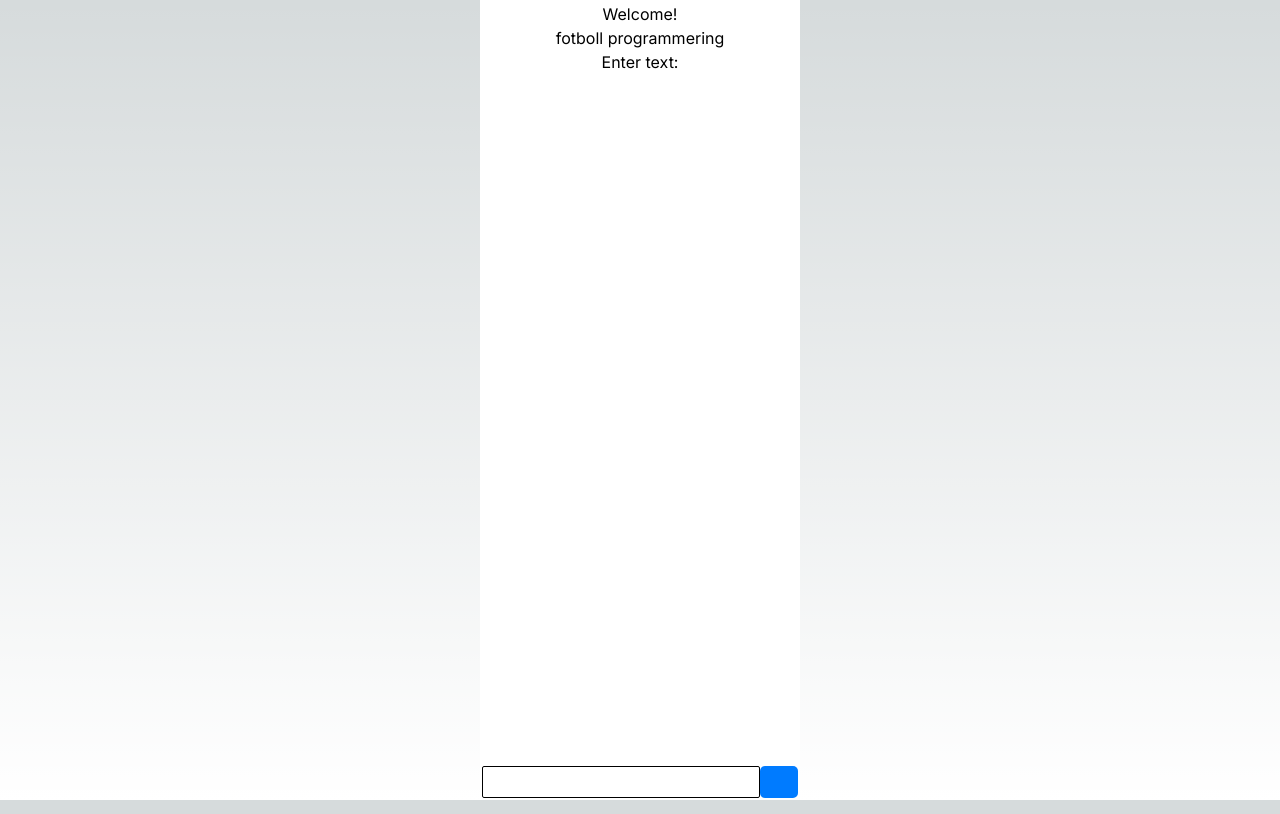
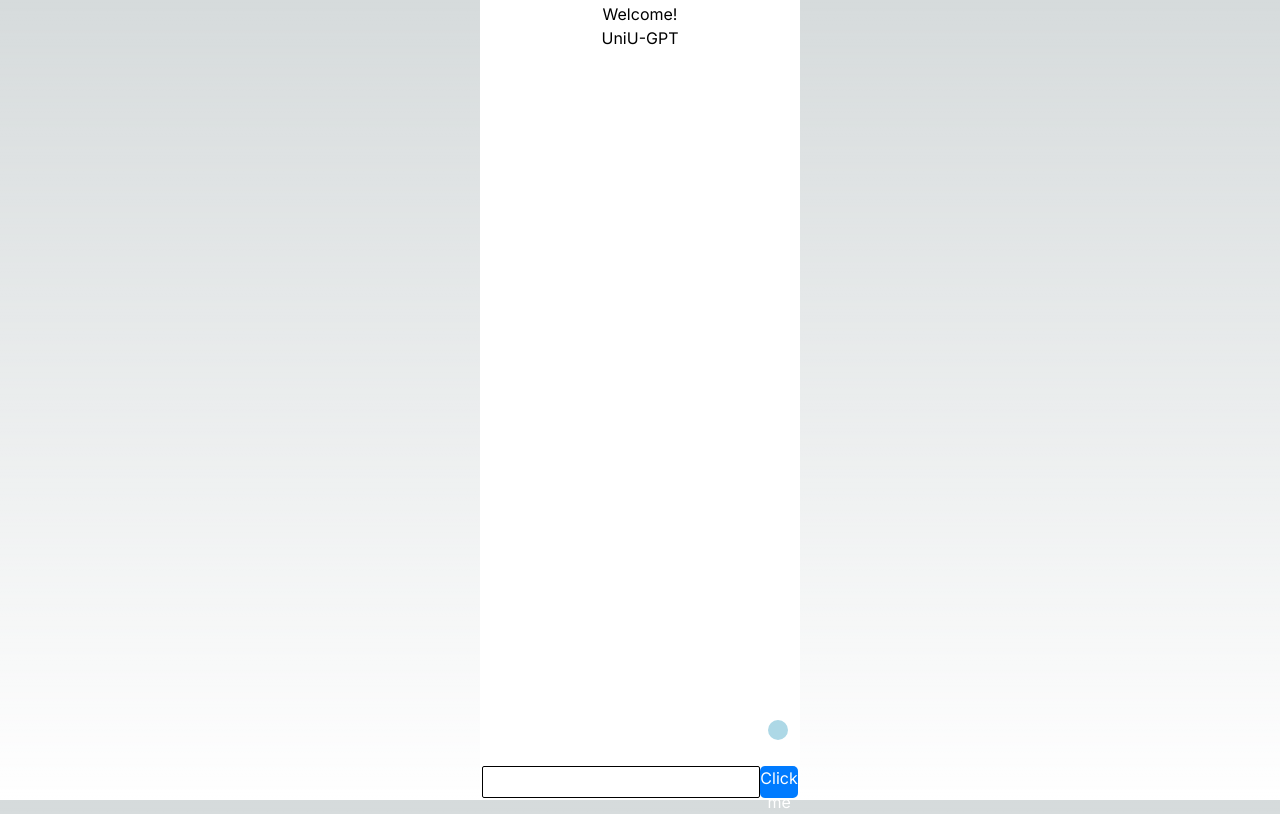
Before and after one commit to Karl-Johan-Jacobson/Ladusvala, a Next.js app in the folder uniuggla/: page /program-recommendations in a window 1280 px wide. Built offline with nearby package versions, Linux system fonts and the light colour scheme.

Commit message:
Task3.2 not done yet

```diff
--- a/uniuggla/app/program-recommendations/buttonLogic.js
+++ b/uniuggla/app/program-recommendations/buttonLogic.js
@@ -1,8 +1,7 @@
 "use strict";
 Object.defineProperty(exports, "__esModule", { value: true });
-exports.buttonLogic = void 0;
-var button = document.getElementById("send");
-function buttonLogic() {
-    console.log("Button was clicked");
-}
-exports.buttonLogic = buttonLogic;
+exports.handleButtonClick = void 0;
+var handleButtonClick = function (userInput) {
+    return userInput + "\n";
+};
+exports.handleButtonClick = handleButtonClick;
--- a/uniuggla/app/program-recommendations/buttonLogic.ts
+++ b/uniuggla/app/program-recommendations/buttonLogic.ts
@@ -1,7 +1,5 @@
 
-const button = document.getElementById("send");
 
-export function buttonLogic(){
-
-    console.log("Button was clicked");
-}
+export const handleButtonClick = (userInput: string) => {
+    return userInput + "\n";
+};
--- a/uniuggla/app/program-recommendations/page.tsx
+++ b/uniuggla/app/program-recommendations/page.tsx
@@ -1,15 +1,29 @@
+'use client'
+
+
+import { useState } from "react";
 import { NextPage } from "next";
 import "../globals.css";
 import "./programRecommendations.css";
 import { fetchAllInterests } from "@/firebase/firebaseHandler";
 import { DocumentData } from "@firebase/firestore";
-import { buttonLogic } from "./buttonLogic";
+import { handleButtonClick } from "./buttonLogic";
 
-export default async function ProgramRecommendations(){
-    let text : string  = "fotboll \n programmering \n ";
+const ProgramRecommendations: NextPage = () => {
+    const text = "UniU-GPT";
+    const [userInput, setUserInput] = useState<string>("");
+    const[message, setMessage] = useState<string>("");
 
-    //console.log(interests);
-    return(
+    const handleButton = () => {
+        setMessage(userInput);
+    };
+
+    const handleInputChange = (event: React.ChangeEvent<HTMLInputElement>) => {
+        setUserInput(event.target.value);
+
+    };
+
+    return (
         <div className="container">
             <h1>
                 <div className="styles">
@@ -20,16 +34,27 @@ export default async function ProgramRecommendations(){
                 </div>
             </h1>
             <h2>
-            <button className="button" id="send" onClick={buttonLogic}></button>
+                <button className="button" id="send" onClick={handleButton}>Click me</button>
                 <form>
-            <label htmlFor="textfield">Enter text:</label>
-            <input type="text" id="textfield" name="textfield"></input>
+                    <label htmlFor="textfield"></label>
+                    <input
+                        type="text"
+                        id="textfield"
+                        name="textfield"
+                        value={userInput}
+                        onChange={handleInputChange}
+                    ></input>
                 </form>
             </h2>
-            <script src="buttonLogic.js"
->
-            </script>
+            <div className="userInputScreen">
+                <div className = "userInput">
+                        <p>
+                        {message}
+                    </p>
                 </div>
-
+            </div>
+        </div>
     );
 };
+
+export default ProgramRecommendations;
--- a/uniuggla/app/program-recommendations/programRecommendations.css
+++ b/uniuggla/app/program-recommendations/programRecommendations.css
@@ -5,7 +5,6 @@
     height: 100vh;
     background-color: white;
     border: 2px solid white;
-    overflow: auto;
     position: relative;
 }
 body{
@@ -51,3 +50,28 @@ input[type=text]{
 .styles {
     color: black
 }
+
+.userInputScreen
+{
+    position: relative;
+
+    width: 100%;
+    height: 85vh;
+    color: black;
+    background-color: transparent;
+    overflow: auto;
+}
+
+.userInput
+{
+    position: absolute;
+    bottom: 0;
+    right: 10px;
+    padding: 10px;
+    width: auto;
+    height: auto;
+    color: black;
+    background-color: lightblue;
+    border-radius: 25px;
+
+}
```
Lines whose indentation alone changed are shown as unchanged.
